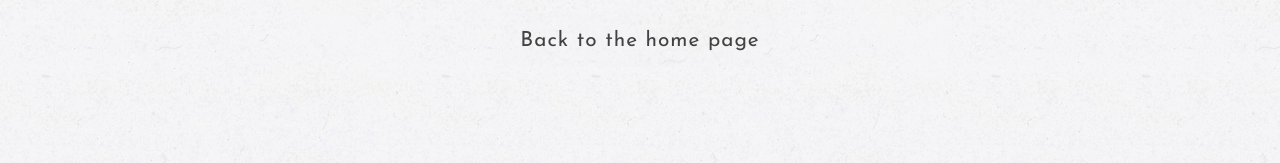
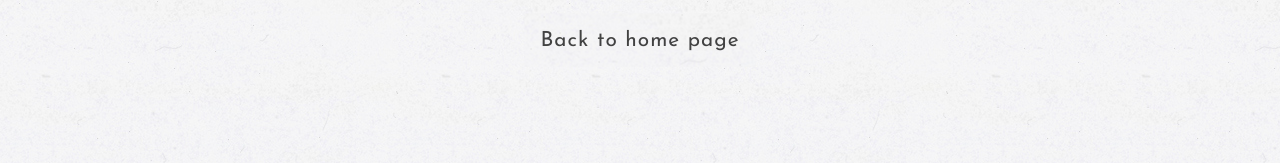
Before and after one commit to cat-in-a-box/mousewheel-checker, a React (Create React App) app: page / in a window 1280 px wide. Shown: the top 163 px of the page. Built offline with nearby package versions, Linux system fonts and the light colour scheme.

Commit message:
header changes

```diff
--- a/src/components/Header.jsx
+++ b/src/components/Header.jsx
@@ -3,7 +3,7 @@ import React from "react";
 const Header = () => {
   return (
     <div className="navbar">
-      <div className="navbarButton1"><a href="#section1">Back to the home page</a></div>
+      <div className="navbarButton1"><a href="#section1">Back to home page</a></div>
     </div>
   )
 };
```
